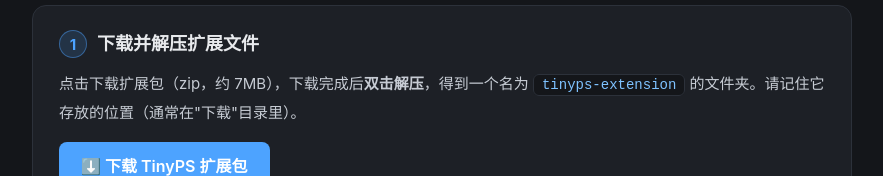
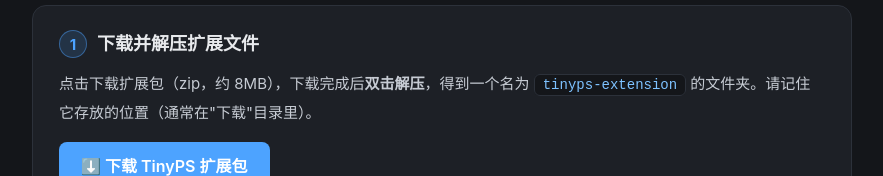
Before and after one commit to nonotde/tinyps, a plain HTML site: page install.html in a window 1280 px wide. Shown: the part 133-309 px from the top of the page, without its empty margins (198-1081 px from the left). Drawn offline with Linux system fonts and the light colour scheme.

Commit message:
v1.3.0 release prep: manual-download link restored on CN server (obfuscated 1.3.0 package incl. AVIF), install guide size note updated

```diff
--- a/install.html
+++ b/install.html
@@ -52,7 +52,7 @@ if (location.hostname.indexOf('pic.zxxdb.com') !== -1) {
 
 <div class="step">
   <h2><span class="n">1</span>下载并解压扩展文件</h2>
-  <p>点击下载扩展包（zip，约 7MB），下载完成后<strong>双击解压</strong>，得到一个名为 <code>tinyps-extension</code> 的文件夹。请记住它存放的位置（通常在"下载"目录里）。</p>
+  <p>点击下载扩展包（zip，约 8MB），下载完成后<strong>双击解压</strong>，得到一个名为 <code>tinyps-extension</code> 的文件夹。请记住它存放的位置（通常在"下载"目录里）。</p>
   <a class="dl" href="https://pic.zxxdb.com/downloads/tinyps-extension.zip" download>⬇️ 下载 TinyPS 扩展包</a>
   <div class="note">解压后文件夹内应能看到 <code>manifest.json</code> 文件——这说明你解压对了。不要删掉或改名这个文件夹，扩展将一直从这里运行。</div>
 </div>
```
Also changed, not shown: store/cn_site/install.html (+1 -1 lines).
